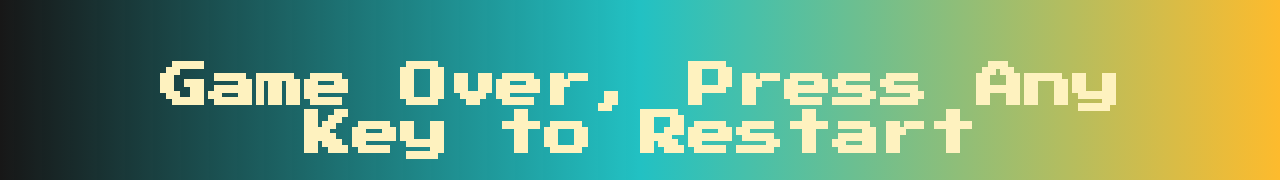
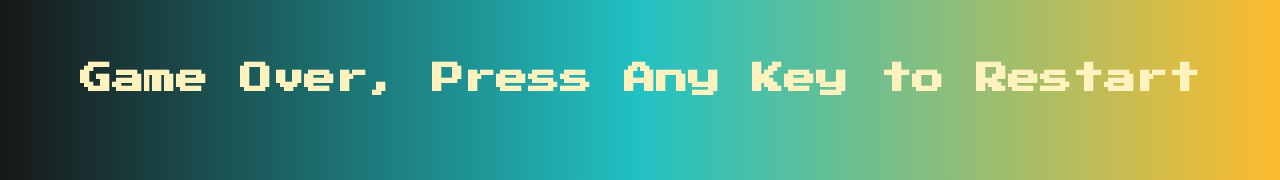
Before and after one commit to aflacake/Octocat-Game, a website: page src/index.html in a window 1280 px wide. Both pictures are taken after a click on the picture 505 px from the left and 307 px from the top of the page. Shown: the top 180 px of the page. Drawn offline with nearby package versions, Linux system fonts and the light colour scheme.

```diff
--- a/game.js
+++ b/game.js
@@ -1,3 +1,4 @@
+
 var buttonColours = ["red", "blue", "green", "yellow"];
 
 var gamePattern = [];
@@ -69,7 +70,7 @@
 }
 
 function playSound(name) {
-  var audio = new Audio("./sounds/" + name + ".mp3");
+  var audio = new Audio("../sounds/" + name + ".mp3");
   audio.play();
 }
 
--- a/src/styles.css
+++ b/src/styles.css
@@ -101,7 +101,7 @@
 
 #level-title {
   font-family: 'Press Start 2P', cursive;
-  font-size: 3rem;
+  font-size: 2rem;
   margin:  5%;
   color: #FEF2BF;
 }
```
